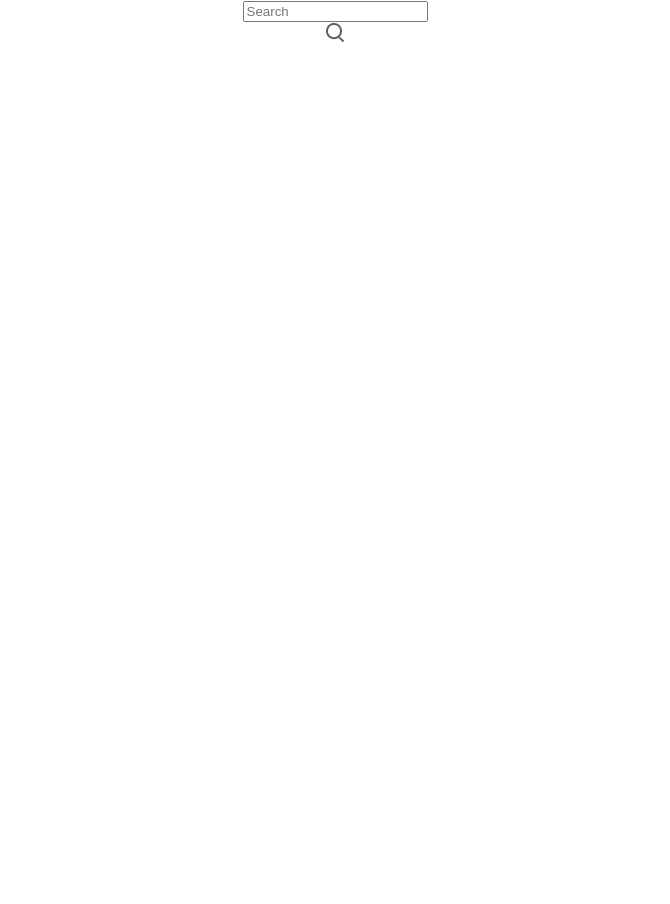
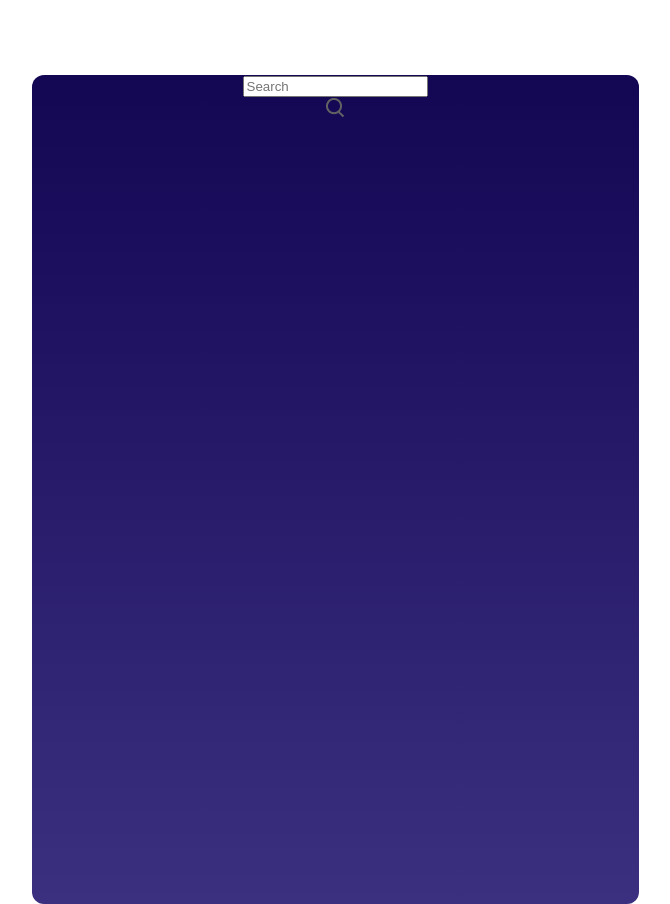
Before and after one commit to liovirgildam/react-tutorial, a React (Create React App) app: page / in a window 1280 px wide. Shown: the whole page, without its empty margins (305-975 px from the left). Before the commit the page ends 800 px from the top, so only its background shows below. Built offline with nearby package versions, Linux system fonts and the light colour scheme.

Commit message:
Adds CSS style to div container

```diff
--- a/src/Components/WeatherApp/weatherApp.css
+++ b/src/Components/WeatherApp/weatherApp.css
@@ -0,0 +1,9 @@
+.container{
+    width: 607px;
+    height: 829px;
+    margin: auto;
+    margin-top: 75px;
+    border-radius: 12px;
+    background-image: linear-gradient(180deg, #130754 0%, #3b2f80 100%);
+
+}
```
